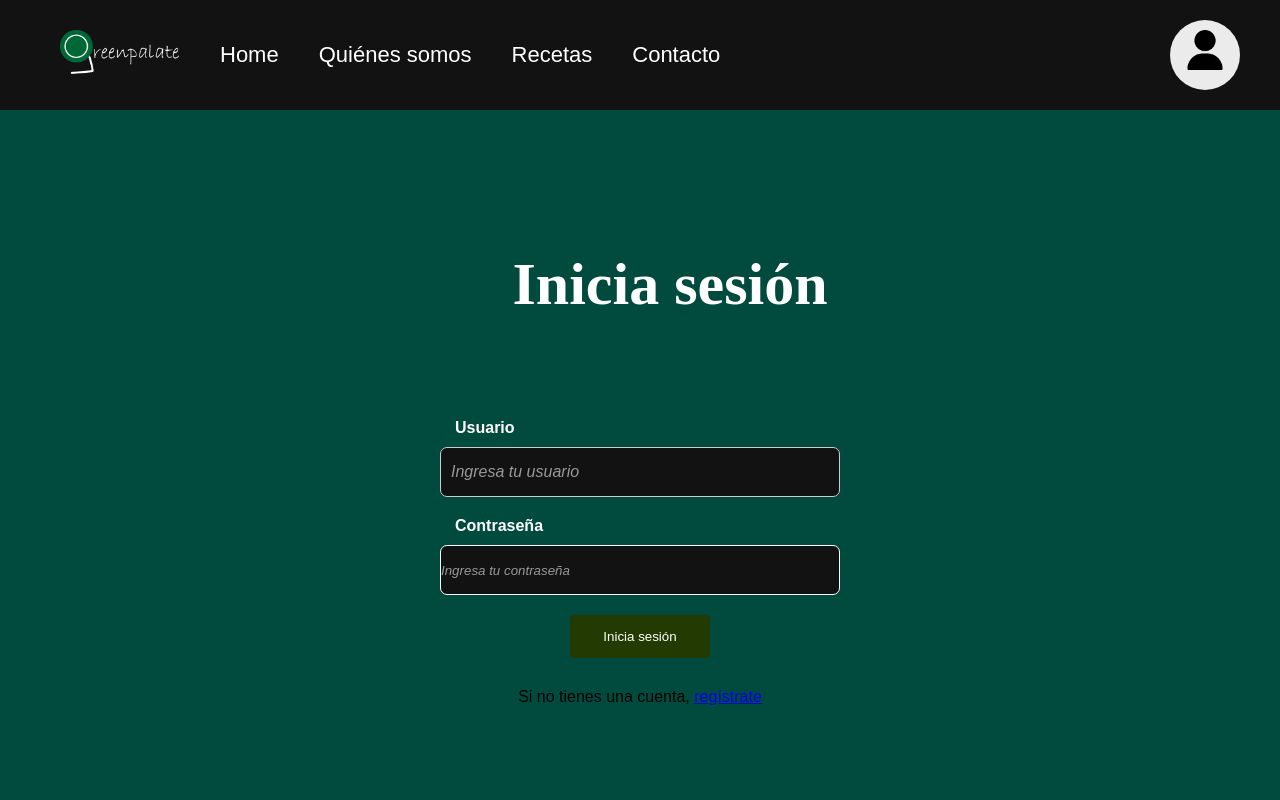
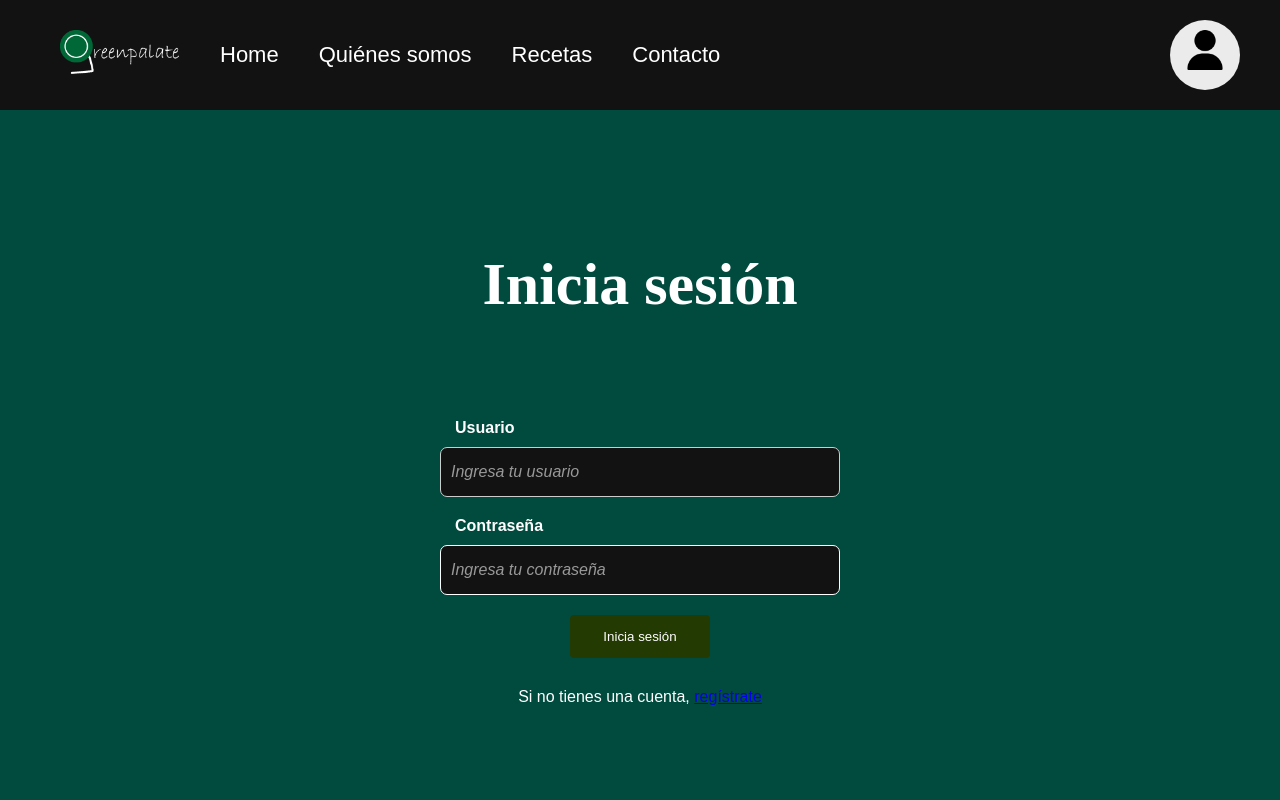
Before and after one commit to juancruzleone/Greenplate, a React (Vite) app in the folder front/: page /login in a window 1280 px wide. Shown: the top 800 px of the page. Built offline with nearby package versions, Linux system fonts and the light colour scheme; no server answers; a web font is replaced by a local one.

Commit message:
Se modifico el diseño del login/register

```diff
--- a/front/src/pages/register.jsx
+++ b/front/src/pages/register.jsx
@@ -78,7 +78,7 @@ const Register = () => {
             value={contraseña}
             onChange={(e) => setContraseña(e.target.value)}
           />
-          <button type='submit'>Regístrate</button>
+          <button type='submit' id='boton-registro'>Regístrate</button>
           {error && <p className='error'>{error}</p>}
         </form>
       </div>
--- a/front/src/styles/home.css
+++ b/front/src/styles/home.css
@@ -6,6 +6,7 @@
     padding: 0px;
     box-sizing: border-box;
 }
+
 
 #root{
     background-color: #004B3E;
--- a/front/src/styles/login.css
+++ b/front/src/styles/login.css
@@ -1,5 +1,7 @@
 .titulo-iniciar-sesion{
     text-align: center;
+    padding-left: 0px;
+    margin-left: 0px;
 }
 
 .contenedor-login{
@@ -12,4 +14,11 @@
     font-family: "montserrat", sans-serif;
     margin: auto;
     padding-top: 30px;
+    color: white;
 }
+
+input[type='password']{
+    color: white;
+    padding: 10px;
+    font-size: 16px;
+}
```
